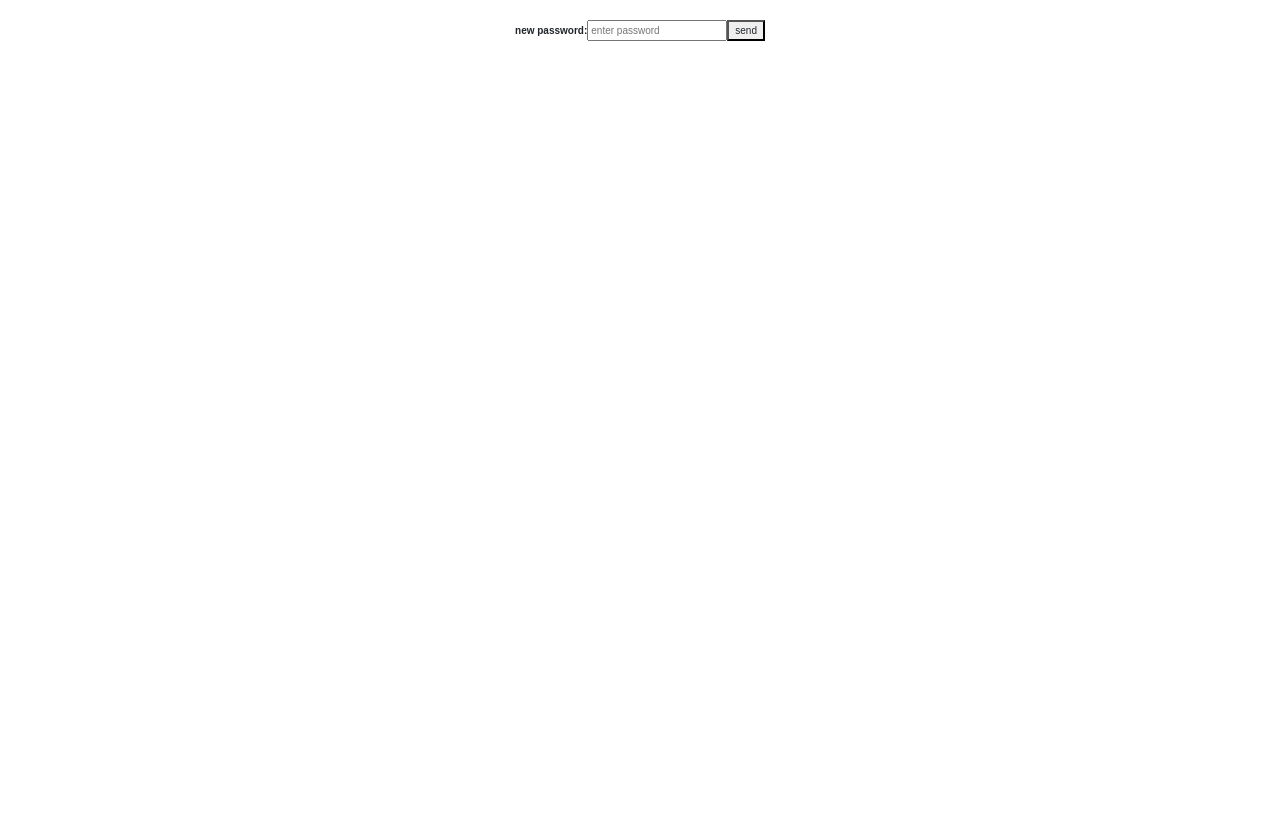
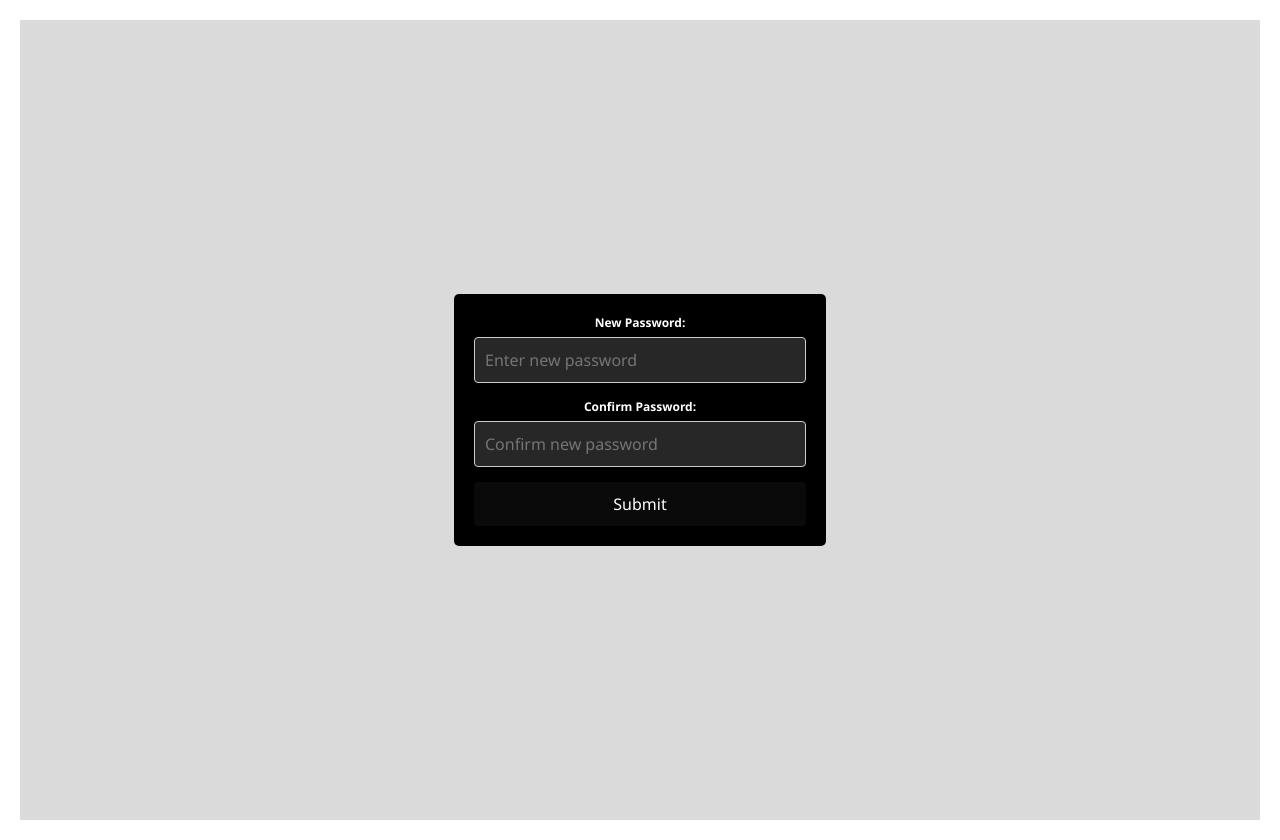
Before and after one commit to oryaaharoni/Netflix, a React (Vite) app in the folder frontend/: page /resetPwd in a window 1280 px wide. Before the commit the page ends 800 px from the top, so only its background shows below. Built offline with nearby package versions, Linux system fonts and the light colour scheme; a web font is replaced by a local one.

Commit message:
reset style css

```diff
--- a/frontend/src/pages/resetPage/ResetPwdPage.jsx
+++ b/frontend/src/pages/resetPage/ResetPwdPage.jsx
@@ -1,6 +1,7 @@
 import axios from "axios"
 import { useRef } from "react"
 import { useLocation } from "react-router-dom";
+import "./resetPwd.css";
 
 const ResetPwdPage = () => {
 
@@ -24,15 +25,19 @@ const ResetPwdPage = () => {
   };
 
   return (
-    <div>
-      <form>
-        <label>new password:</label>
-        <input name="password" placeholder="enter password" ref={passwordRef} type="text"></input>
-        {/* <label>confirm password:</label> */}
-        {/* <input name="confirmpassword" placeholder="enter confirm password"></input> */}
-        <button onClick={passwordHandler}>send</button>
-      </form>
-    </div>
+    <div className="resetPwdContainer">
+    <form className="resetPwdForm">
+      <div className="formGroup">
+        <label className="formLabel">New Password: </label>
+        <input className="formInput" name="password" placeholder="Enter new password" ref={passwordRef} type="password"></input>
+      </div>
+      <div className="formGroup">
+        <label className="formLabel">Confirm Password: </label>
+        <input className="formInput" name="confirmpassword" placeholder="Confirm new password" type="password"></input>
+      </div>
+      <button className="btnReset" onClick={passwordHandler}>Submit</button>
+    </form>
+  </div>
   )
 }
 
--- /dev/null
+++ b/frontend/src/pages/resetPage/resetPwd.css
@@ -0,0 +1,53 @@
+
+.resetPwdContainer {
+    display: flex;
+    justify-content: center;
+    align-items: center;
+    height: 100vh;
+    background-color: rgba(137, 137, 137, 0.311);
+  }
+
+  .resetPwdForm {
+    background-color: black;
+    color: white;
+    width: 30%;
+    border-radius: 5px;
+    padding: 20px;
+    font-size: larger;
+    font-family: 'Segoe UI', sans-serif;
+  }
+
+  .formGroup {
+    margin-bottom: 15px;
+  }
+
+  .formLabel {
+    display: block;
+    margin-bottom: 5px;
+  }
+
+  .formInput {
+    width: 100%;
+    padding: 10px;
+    font-size: 16px;
+    border-radius: 4px;
+    border: 1px solid #ccc;
+    background-color: #272727;
+    color: white;
+  }
+
+  .btnReset {
+    width: 100%;
+    padding: 10px;
+    font-size: 16px;
+    border: none;
+    border-radius: 4px;
+    background-color: rgba(29, 30, 31, 0.348);
+    color: white;
+    cursor: pointer;
+    transition: background-color 0.3s ease;
+  }
+
+  .btnReset:hover {
+    background-color: rgba(173, 57, 57, 0.751);
+  }
--- a/frontend/src/pages/signInPage/signin.css
+++ b/frontend/src/pages/signInPage/signin.css
@@ -53,13 +53,9 @@ h1 {
     display: flex;
     flex-direction: column;
     align-items: center;
-
     width: 25%;
-    /* height: 70%; */
     margin-left: auto;
     margin-right: auto;
-    /* margin-bottom: 30px; */
-
     background-color: rgba(0, 0, 0, 0.7);
     padding: 48px 68px;
     padding-bottom: 10px;
@@ -72,7 +68,6 @@ h1 {
 
 .sendCodeBtn,
 .passwordBtn {
-    /* padding: 0.375rem 1rem; */
     background-color: rgb(229, 9, 20);
     color: white;
     width: 100%;
@@ -87,7 +82,6 @@ h1 {
 
 .signIn-btn {
     margin-top: 10px;
-    /* font-size: 1rem; */
     font-weight: 500;
     padding: 3%;
     font-family: 'Segoe UI';
```
